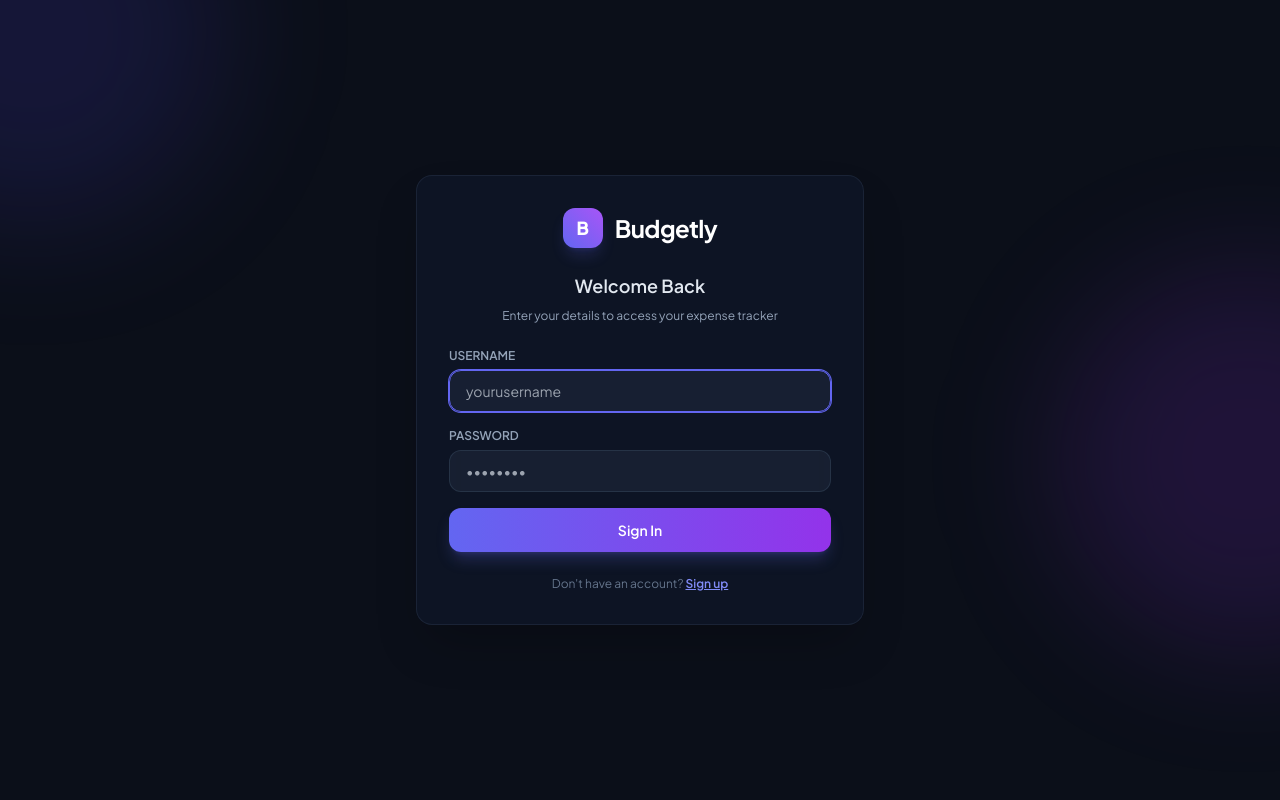
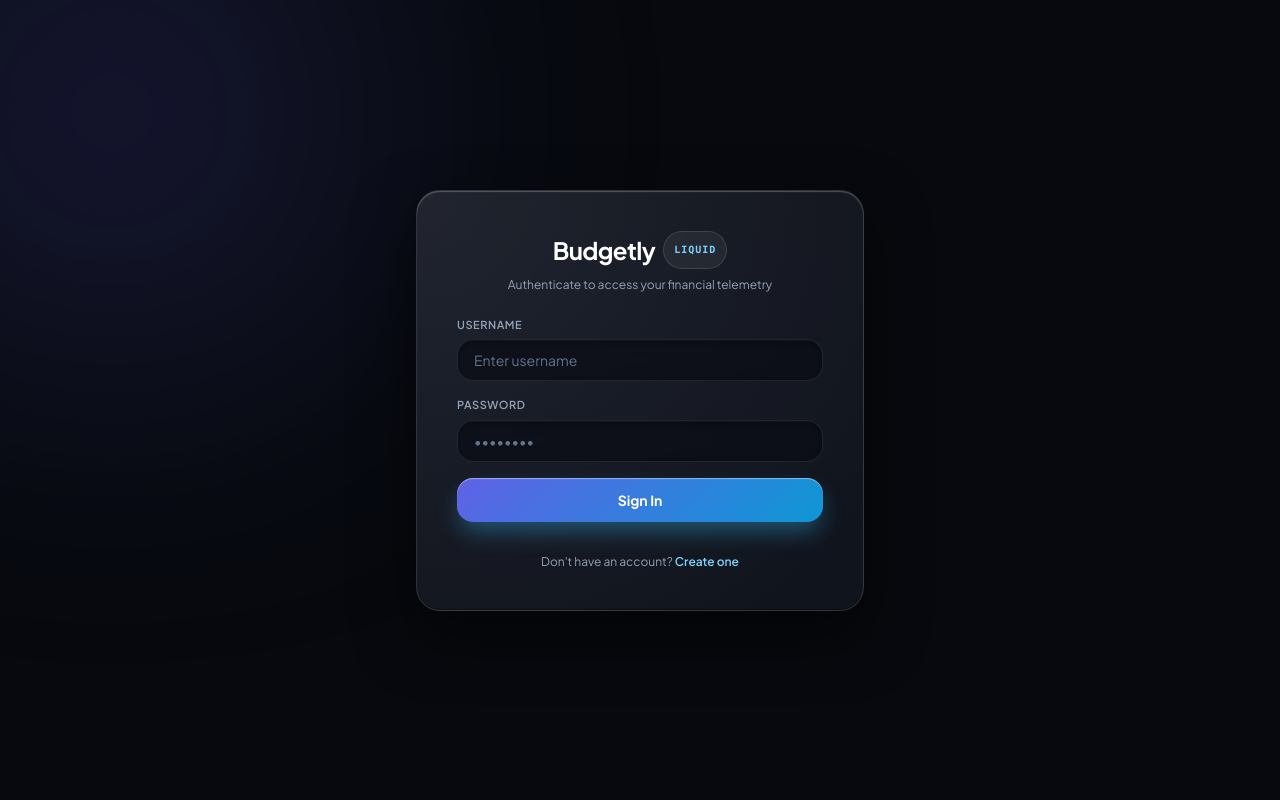
Before and after one commit to arpit-ydv/Budgetly, a Flask app: page /login in a window 1280 px wide. Run offline with Flask 3, Linux system fonts and the light colour scheme; some libraries are stand-ins or nearby versions.

Commit message:
Update login and registration interfaces to Apple Liquid Glass

```diff
--- a/templates/login.html
+++ b/templates/login.html
@@ -3,64 +3,119 @@
 <head>
   <meta charset="UTF-8">
   <meta name="viewport" content="width=device-width, initial-scale=1.0">
-  <title>Login — Budgetly</title>
+  <title>Budgetly — Sign In</title>
   <link rel="preconnect" href="https://fonts.googleapis.com">
   <link rel="preconnect" href="https://fonts.gstatic.com" crossorigin>
-  <link href="https://fonts.googleapis.com/css2?family=Plus+Jakarta+Sans:wght@400;500;600;700;800&display=swap" rel="stylesheet">
+  <link href="https://fonts.googleapis.com/css2?family=Plus+Jakarta+Sans:wght@400;500;600;700;800&family=JetBrains+Mono:wght@500;600&display=swap" rel="stylesheet">
   <script src="https://cdn.tailwindcss.com"></script>
-  <style>body { font-family: 'Plus Jakarta Sans', sans-serif; }</style>
+  <style>
+    body {
+      font-family: 'Plus Jakarta Sans', -apple-system, BlinkMacSystemFont, sans-serif;
+      background-color: #07090e;
+    }
+    .liquid-glass {
+      background: radial-gradient(130% 130% at 0% 0%, rgba(255, 255, 255, 0.09) 0%, rgba(255, 255, 255, 0.02) 100%),
+                  rgba(15, 18, 28, 0.72);
+      backdrop-filter: blur(32px) saturate(190%);
+      -webkit-backdrop-filter: blur(32px) saturate(190%);
+      border: 1px solid rgba(255, 255, 255, 0.12);
+      box-shadow: 0 24px 60px rgba(0, 0, 0, 0.55),
+                  inset 0 1px 1px rgba(255, 255, 255, 0.25),
+                  inset 0 -1px 1px rgba(0, 0, 0, 0.4);
+    }
+    .liquid-input {
+      background: rgba(10, 13, 22, 0.75);
+      backdrop-filter: blur(16px);
+      border: 1px solid rgba(255, 255, 255, 0.09);
+      box-shadow: inset 0 2px 4px rgba(0, 0, 0, 0.3),
+                  inset 0 1px 1px rgba(255, 255, 255, 0.05);
+      transition: all 0.25s cubic-bezier(0.16, 1, 0.3, 1);
+    }
+    .liquid-input:focus {
+      outline: none;
+      border-color: rgba(56, 189, 248, 0.6);
+      box-shadow: 0 0 20px rgba(56, 189, 248, 0.25),
+                  inset 0 1px 1px rgba(255, 255, 255, 0.12);
+      background: rgba(12, 16, 26, 0.9);
+    }
+    .liquid-button {
+      background: linear-gradient(135deg, rgba(99, 102, 241, 0.95) 0%, rgba(14, 165, 233, 0.9) 100%);
+      box-shadow: 0 12px 25px -4px rgba(56, 189, 248, 0.4),
+                  inset 0 1px 1px rgba(255, 255, 255, 0.45);
+      transition: all 0.2s cubic-bezier(0.16, 1, 0.3, 1);
+    }
+    .liquid-button:hover {
+      transform: translateY(-1px);
+      box-shadow: 0 16px 30px -4px rgba(56, 189, 248, 0.55),
+                  inset 0 1px 1px rgba(255, 255, 255, 0.6);
+      filter: brightness(1.08);
+    }
+    .liquid-button:active {
+      transform: translateY(0.5px);
+      filter: brightness(0.96);
+    }
+  </style>
 </head>
-<body class="bg-[#0b0f19] text-slate-100 min-h-screen flex items-center justify-center p-4">
+<body class="text-slate-100 min-h-screen flex items-center justify-center p-4 selection:bg-sky-400 selection:text-slate-950">
+
+  <!-- Specular Ambient Orbs -->
   <div class="fixed inset-0 pointer-events-none overflow-hidden z-0">
-    <div class="absolute -top-40 -left-40 w-96 h-96 bg-indigo-600/15 rounded-full blur-3xl"></div>
-    <div class="absolute top-1/3 -right-40 w-96 h-96 bg-purple-600/15 rounded-full blur-3xl"></div>
+    <div class="absolute -top-32 -left-32 w-[30rem] h-[30rem] bg-indigo-500/20 rounded-full blur-[140px]"></div>
+    <div class="absolute -bottom-32 -right-32 w-[32rem] h-[32rem] bg-sky-400/18 rounded-full blur-[140px]"></div>
   </div>
 
-  <div class="relative z-10 w-full max-w-md bg-slate-900/70 backdrop-blur-xl border border-slate-800/80 rounded-2xl p-8 shadow-2xl">
-    <div class="flex items-center gap-3 justify-center mb-6">
-      <div class="h-10 w-10 rounded-xl bg-gradient-to-tr from-indigo-500 to-purple-500 flex items-center justify-center shadow-lg shadow-indigo-500/20 font-black text-white text-lg">
-        B
+  <div class="relative z-10 w-full max-w-md">
+    <div class="liquid-glass rounded-3xl p-8 sm:p-10 space-y-6">
+
+      <!-- Brand & Title -->
+      <div class="text-center space-y-2">
+        <h1 class="text-2xl font-bold tracking-tight text-white flex items-center justify-center gap-2">
+          Budgetly
+          <span class="text-[10px] uppercase font-mono tracking-widest px-2.5 py-0.5 rounded-full bg-white/[0.06] text-sky-300 border border-white/[0.12]">Liquid</span>
+        </h1>
+        <p class="text-xs text-slate-400">Authenticate to access your financial telemetry</p>
       </div>
-      <h1 class="text-2xl font-bold tracking-tight text-white">Budgetly</h1>
-    </div>
-
-    <h2 class="text-lg font-semibold text-center text-slate-200 mb-2">Welcome Back</h2>
-    <p class="text-xs text-center text-slate-400 mb-6">Enter your details to access your expense tracker</p>
 
       <!-- Flash Messages -->
       {% with messages = get_flashed_messages(with_categories=true) %}
         {% if messages %}
           {% for category, message in messages %}
-          <div class="mb-4 p-3 rounded-lg text-xs font-medium {% if category == 'error' %}bg-rose-500/10 text-rose-400 border border-rose-500/20{% else %}bg-emerald-500/10 text-emerald-400 border border-emerald-500/20{% endif %}">
+            <div class="p-3 rounded-2xl text-xs font-medium border backdrop-blur-md {% if category == 'error' %}bg-rose-500/15 border-rose-500/30 text-rose-300{% else %}bg-emerald-500/15 border-emerald-500/30 text-emerald-300{% endif %}">
               {{ message }}
             </div>
           {% endfor %}
         {% endif %}
       {% endwith %}
 
+      <!-- Form -->
       <form action="/login" method="POST" class="space-y-4">
         <div>
-        <label class="block text-xs font-semibold uppercase text-slate-400 mb-1.5">Username</label>
-        <input type="text" name="username" required autofocus placeholder="yourusername"
-               class="w-full bg-slate-800/60 border border-slate-700/60 rounded-xl px-4 py-2.5 text-sm text-white focus:outline-none focus:border-indigo-500 focus:ring-1 focus:ring-indigo-500 transition">
+          <label class="block text-[11px] font-semibold uppercase tracking-wider text-slate-400 mb-1.5">Username</label>
+          <input type="text" name="username" placeholder="Enter username" required autocomplete="username"
+                 class="w-full liquid-input rounded-2xl px-4 py-2.5 text-sm text-white placeholder-slate-500">
         </div>
 
         <div>
-        <label class="block text-xs font-semibold uppercase text-slate-400 mb-1.5">Password</label>
-        <input type="password" name="password" required placeholder="••••••••"
-               class="w-full bg-slate-800/60 border border-slate-700/60 rounded-xl px-4 py-2.5 text-sm text-white focus:outline-none focus:border-indigo-500 focus:ring-1 focus:ring-indigo-500 transition">
+          <label class="block text-[11px] font-semibold uppercase tracking-wider text-slate-400 mb-1.5">Password</label>
+          <input type="password" name="password" placeholder="••••••••" required autocomplete="current-password"
+                 class="w-full liquid-input rounded-2xl px-4 py-2.5 text-sm text-white placeholder-slate-500">
         </div>
 
-      <button type="submit"
-              class="w-full bg-gradient-to-r from-indigo-500 to-purple-600 hover:from-indigo-600 hover:to-purple-700 text-white font-semibold text-sm py-3 rounded-xl transition shadow-lg shadow-indigo-500/25 active:scale-[0.99] mt-2">
+        <button type="submit" class="w-full liquid-button text-white font-bold text-sm py-3 rounded-2xl mt-2">
           Sign In
         </button>
       </form>
 
-    <p class="text-xs text-center text-slate-500 mt-6">
+      <!-- Footer Link -->
+      <div class="pt-2 text-center text-xs text-slate-400">
         Don't have an account?
-      <a href="/register" class="text-indigo-400 hover:text-indigo-300 font-semibold underline">Sign up</a>
-    </p>
+        <a href="/register" class="text-sky-300 hover:text-sky-200 font-semibold transition hover:underline">
+          Create one
+        </a>
       </div>
+
+    </div>
+  </div>
+
 </body>
 </html>
```
Also changed, not shown: templates/register.html (+83 -28 lines). Lines whose indentation alone changed are shown as unchanged.
